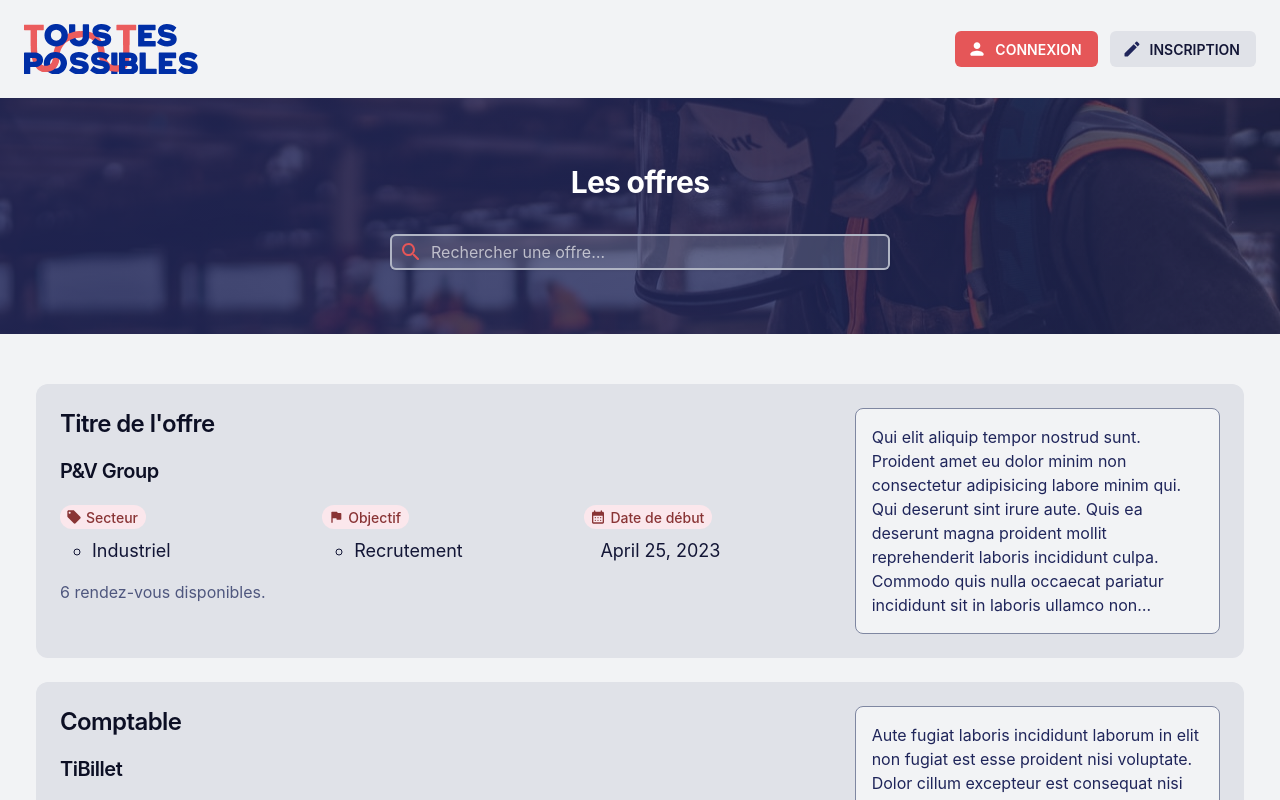
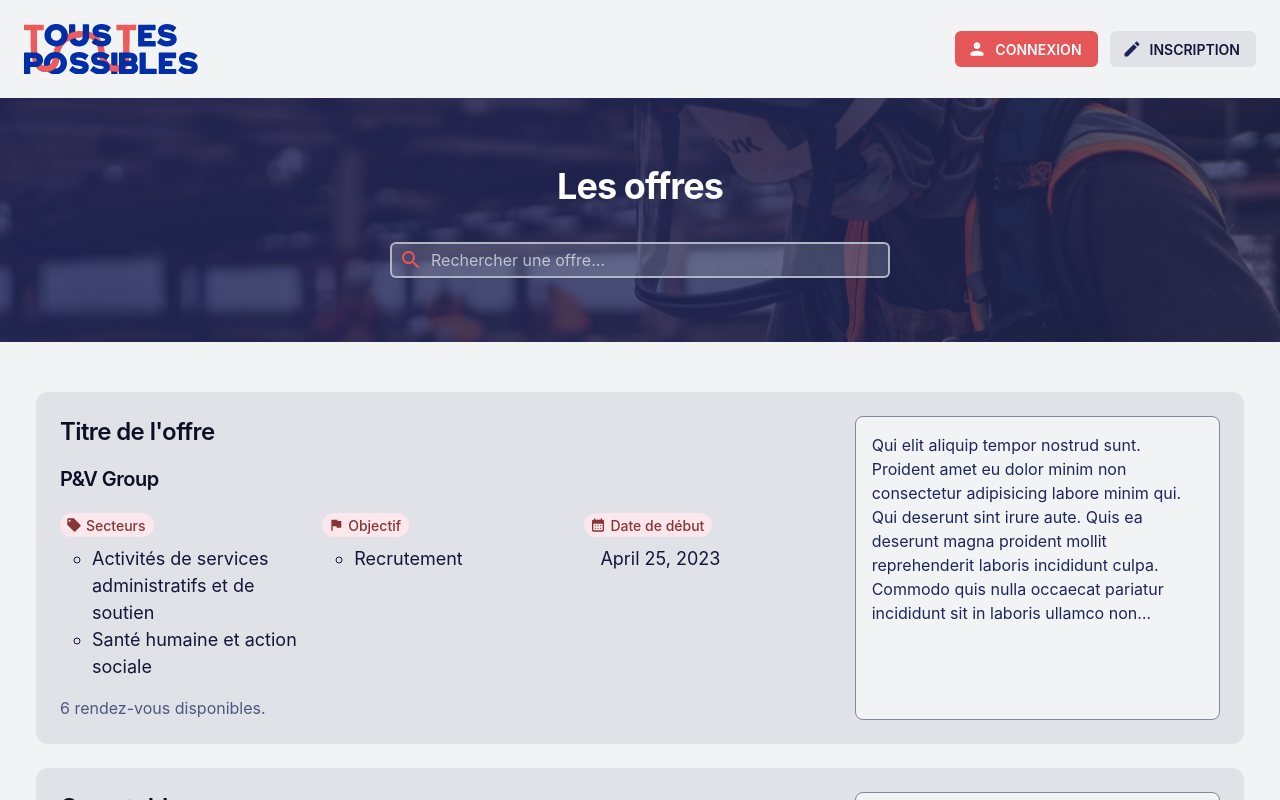
Before and after one commit to data-players/essai-possible, a React (Vite) app in the folder frontend/: page /offers in a window 1280 px wide. Shown: the top 800 px of the page. Built offline with nearby package versions, Linux system fonts and the light colour scheme.

Commit message:
fix(front): Code cleaning

```diff
--- a/frontend/index.html
+++ b/frontend/index.html
@@ -1,10 +1,21 @@
 <!DOCTYPE html>
 <html lang="en">
   <head>
+    <!-- Title and description metadata -->
+    <title>Essai Possible</title>
+
+    <!-- Favicons -->
+    <link rel="apple-touch-icon" sizes="180x180" href="/favicons/apple-touch-icon.png">
+    <link rel="icon" type="image/png" sizes="32x32" href="/favicons/favicon-32x32.png">
+    <link rel="icon" type="image/png" sizes="16x16" href="/favicons/favicon-16x16.png">
+    <meta name="msapplication-TileColor" content="#ffffff">
+    <meta name="theme-color" content="#ffffff">
+
+    <!-- Manifest -->
+    <link rel="manifest" href="/site.webmanifest">
+
+    <meta name="viewport" content="width=device-width, initial-scale=1.0" />
     <meta charset="UTF-8" />
-    <link rel="icon" type="image/svg+xml" href="/vite.svg" />
-    <meta name="viewport" content="width=device-width, initial-scale=1.0" />
-    <title>Essai Possible</title>
   </head>
   <body>
     <div id="root"></div>
--- a/frontend/src/Root.jsx
+++ b/frontend/src/Root.jsx
@@ -183,7 +183,7 @@ const Root = ({children}) => {
           </Stack>
         </Layout.Header>
 
-        <Layout.Main>{children ? children : <Outlet />}</Layout.Main>
+        <Layout.Main sx={{overflow: "hidden"}}>{children ? children : <Outlet />}</Layout.Main>
 
         <Layout.Footer>
           <Chip color={"primary"} variant={"soft"}>
--- a/frontend/src/locales/fr.json
+++ b/frontend/src/locales/fr.json
@@ -36,7 +36,7 @@
     "xMeetingSlotsAvailable_other": "{{count}} rendez-vous disponibles.",
     "validateInformation": "Valider mes informations",
     "myInformation": "Mes informations",
-    "proposeAnOffer": "Proposer une offre"
+    "proposeAnOffer": "Publier une offre"
   },
   "goBack": "Retour",
   "oopsNoResults": "Oups, nous n'avons rien trouvé pour votre recherche. Essayez d'élargir vos critères.",
@@ -48,7 +48,7 @@
     "videoExplanation": "L'explication en vidéo !",
     "youreACompanyAndYouWantToProposeAnOffer": "Vous êtes une entreprise et vous souhaitez déposer une offre ?",
     "dontHesitateAndFillTheInformation": "Vous n'arrivez pas à recruter et êtes prêt pour une nouvelle approche ? Sélectionnez sans CV mais après avoir testé la personne sur le poste pendant 1 semaine !",
-    "register": "Inscrivez-vous",
+    "register": "Inscrivez votre entreprise",
     "ourImplantations": "Nos implantations",
     "implantationsExplanation": "Nous lançons officiellement cette plateforme sur le département du Nord et à Nancy !\n\n",
     "ourPartners": "Nos partenaires"
--- a/frontend/src/routes/HomePage.jsx
+++ b/frontend/src/routes/HomePage.jsx
@@ -22,21 +22,19 @@ export default function HomePage() {
           <Grid>
             <Stack gap={4}>
               <Card variant={"solid"} size={"lg"} sx={{width: "fit-content"}}>
-                <Typography level="h1" component={"h1"} textColor="primary.solidBg">
+                <Typography level="h1" textColor="primary.solidBg">
                   {t("essaiPossible")}
                 </Typography>
               </Card>
-              <Typography level="h2" component={"h2"}>
-                {t("homePage.heroSubtitle")}
-              </Typography>
+              <Typography level="h2">{t("homePage.heroSubtitle")}</Typography>
             </Stack>
           </Grid>
           <Grid xs={12} md={7}>
             <Stack gap={4}>
-              <Typography level="h4" component={"h2"}>
+              <Typography level="h4">
                 <Trans i18nKey="homePage.heroExplanationCandidates" />
               </Typography>
-              <Typography level="h4" component={"h2"}>
+              <Typography level="h4">
                 <Trans i18nKey="homePage.heroExplanationHiringManagers" />
               </Typography>
             </Stack>
@@ -44,7 +42,6 @@ export default function HomePage() {
           <Grid xs={12} md={5}>
             <Card invertedColors color={"primary"} variant={"solid"} size={"lg"}>
               <Stack gap={4} m={1}>
-                {/*<Typography level="h3">Les offres vous attendent. N'hésitez plus.</Typography>*/}
                 <Button
                   component={ReactRouterLink}
                   to={"offers"}
--- a/frontend/src/routes/offers/Offer.jsx
+++ b/frontend/src/routes/offers/Offer.jsx
@@ -64,7 +64,8 @@ export function OfferBanner({
             <Card {...props} />
           </Container>
         )}
-        sx={{boxShadow: "lg"}}>
+        // Make the card go out a little bit on mobile view
+        sx={{boxShadow: "lg", mx: -5, py: 6}}>
         <Grid container spacing={8} position={"relative"}>
           <Grid xs={12} md={8}>
             <Stack gap={4}>
--- a/frontend/src/routes/offers/Offers.jsx
+++ b/frontend/src/routes/offers/Offers.jsx
@@ -19,7 +19,10 @@ export const offers = [
     id: "titredeloffre",
     title: "Titre de l'offre",
     company: "P&V Group",
-    sectors: ["Industriel"],
+    sectors: [
+      "Activités de services administratifs et de soutien",
+      "Santé humaine et action sociale",
+    ],
     goals: ["Recrutement"],
     startDate: new Date(2023, 3, 25),
     description: loremIpsum({count: 2, units: "paragraph"}),
@@ -117,13 +120,11 @@ function OfferListItem({id, title, company, sectors, goals, startDate, descripti
         <Grid container spacing={4}>
           <Grid xs={12} md={8}>
             <Stack gap={2}>
-              <Typography component="h2" level="h3" fontWeight={"lg"}>
+              <Typography level="h3" component="h2" fontWeight={"lg"}>
                 {title}
               </Typography>
 
-              <Typography component="h3" level="h4">
-                {company}
-              </Typography>
+              <Typography level="h4">{company}</Typography>
 
               <SectorsGoalsDatePills sectors={sectors} goals={goals} startDate={startDate} />
 
@@ -172,7 +173,7 @@ export default function Offers() {
       <HeroBanner>
         <Container mx={2}>
           <Stack alignItems={"center"} gap={4}>
-            <Typography level="h2">{t("offer.theOffers")}</Typography>
+            <Typography level="h1">{t("offer.theOffers")}</Typography>
             <SearchBar
               sx={{width: "500px", maxWidth: "100%"}}
               autoFocus={{xs: false, md: true}}
```
